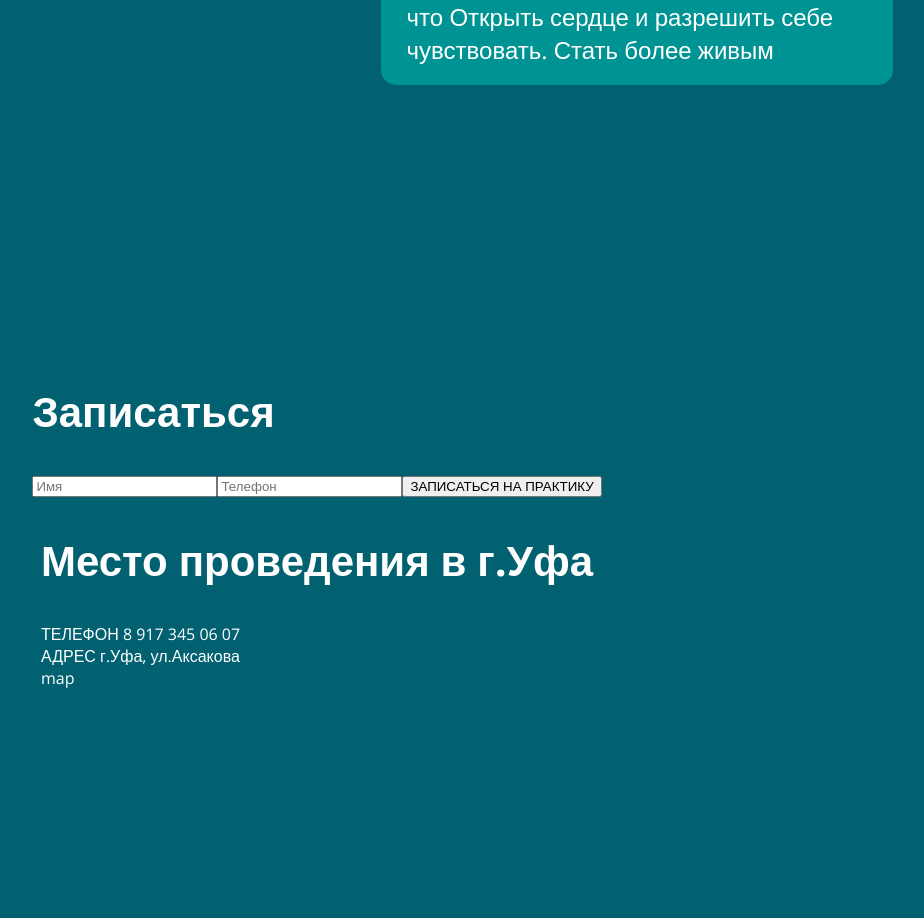
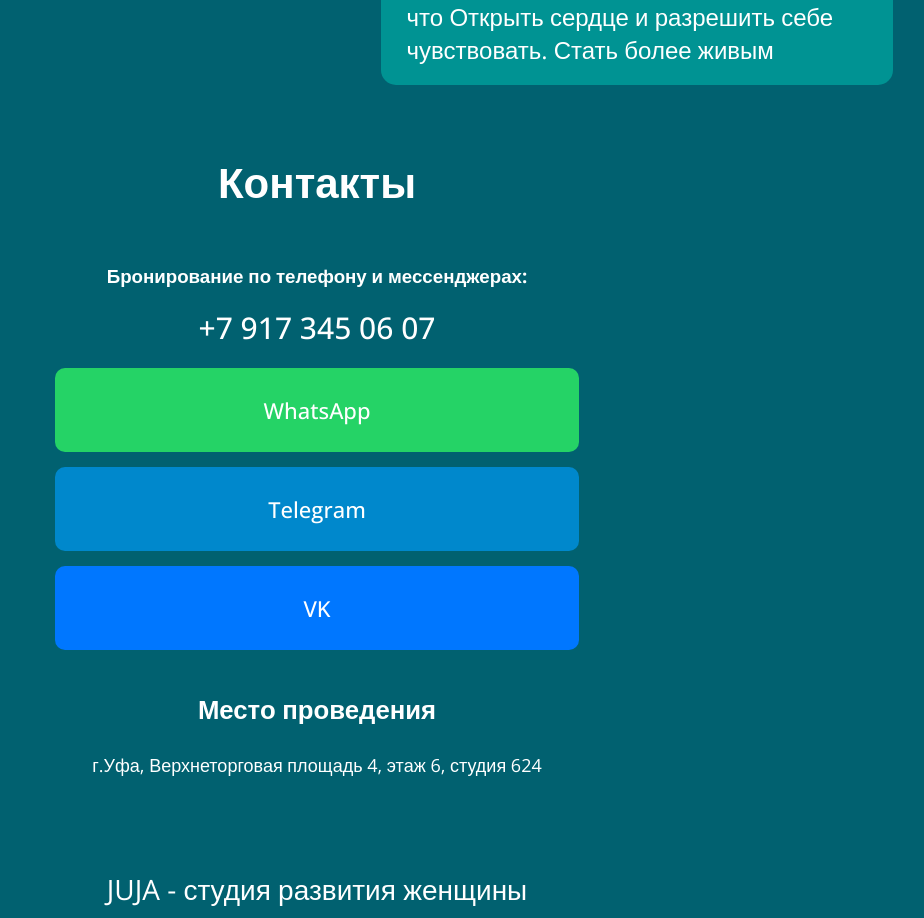
Before and after one commit to sschiglintsev/psiho-dobaykivanie, a React (Create React App) app: page / in a window 1280 px wide. Shown: the part 2282-3200 px from the top of the page, without its empty margins (323-1247 px from the left). Built offline with nearby package versions, Linux system fonts and the light colour scheme.

Commit message:
fix: contacts block add communications

```diff
--- a/src/Components/Contacts/Contacts.js
+++ b/src/Components/Contacts/Contacts.js
@@ -1,5 +1,5 @@
 import React from 'react';
-import style from "../BlockTwo/BlockTwo.module.css";
+import style from "./Contacts.module.css";
 
 export const Contacts = () => {
     return (
@@ -7,36 +7,56 @@ export const Contacts = () => {
             <div>
                 <div className={style.titlePage}>
                     <h2>
-                        Записаться
+                        Контакты
                     </h2>
                 </div>
-                <div>
-                    <input placeholder='Имя'/>
-                    <input placeholder='Телефон'/>
-                    <button>ЗАПИСАТЬСЯ НА ПРАКТИКУ</button>
-                </div>
-            </div>
-            <div>
-                <div className={style.titlePage}>
-                    <h2>
-                        Место проведения в г.Уфа
-                    </h2>
-                </div>
-                <div>
+                <div className={style.box}>
                     <div>
-                        <div>
-                            ТЕЛЕФОН
-                            8 917 345 06 07
+                        <h3>
+                            Бронирование по телефону и мессенджерах:
+                        </h3>
+                    </div>
+                    <div className={style.boxtel}>
+                        <a className={style.tel} href="tel:+74951234567">
+                            +7 917 345 06 07
+                        </a>
+                    </div>
+                    <div>
+                        <a target="_blank" className={style.communication} href="tel:+74951234567">
+                            <div className={style.box1}>
+                                WhatsApp
+                            </div>
+                        </a>
+                    </div>
+                    <div>
+                        <a target="_blank" className={style.communication} href="tel:+74951234567">
+                            <div className={style.box2}>
+                                Telegram
+                            </div>
+                        </a>
+                    </div>
+                    <div>
+                        <a target="_blank" className={style.communication} href="https://vk.com/jultava">
+                            <div className={style.box3}>
+                                VK
+                            </div>
+                        </a>
+                    </div>
+                    <div>
+                        <div className={style.boxPlaceTitle}>
+                            <h3>
+                                Место проведения
+                            </h3>
                         </div>
-                        <div>
-                            АДРЕС
-                            г.Уфа, ул.Аксакова
+                        <div className={style.boxPlaceText}>
+                            г.Уфа, Верхнеторговая площадь 4, этаж 6, студия 624
                         </div>
                     </div>
-                    <div>
-                        map
-                    </div>
                 </div>
+
+            </div>
+            <div className={style.boxFooter}>
+                JUJA - студия развития женщины
             </div>
         </div>
     );
--- /dev/null
+++ b/src/Components/Contacts/Contacts.module.css
@@ -0,0 +1,125 @@
+.blockOneContainer {
+    height: 100vh;
+    width: 100%;
+    color: white;
+    display: flex;
+    flex-direction: column;
+    align-items: center;
+    justify-content: space-between;
+}
+
+.titlePage {
+    display: flex;
+    flex-direction: column;
+    align-items: center;
+    justify-content: center;
+    font-size: 28px;
+    font-weight: 300;
+}
+
+.box {
+    display: flex;
+    flex-direction: column;
+    justify-content: center;
+    align-items: center;
+    width: 600px;
+
+}
+
+.box1 {
+    display: flex;
+    justify-content: center;
+    align-items: center;
+    background-color: #25d366;
+    border-radius: 10px;
+    padding: 12px;
+    margin-bottom: 15px;
+    font-size: 22px;
+    font-weight: 500;
+    cursor: pointer;
+    line-height: 1.2;
+    height: auto;
+    min-height: 60px;
+    width: 500px;
+
+}
+
+.box2 {
+    display: flex;
+    justify-content: center;
+    align-items: center;
+    background-color: #0088cc;
+    border-radius: 10px;
+    padding: 12px;
+    margin-bottom: 15px;
+    font-size: 22px;
+    font-weight: 500;
+    cursor: pointer;
+    line-height: 1.2;
+    height: auto;
+    min-height: 60px;
+    width: 500px;
+}
+
+.box3 {
+    display: flex;
+    justify-content: center;
+    align-items: center;
+    background-color: #0077FF;
+    border-radius: 10px;
+    padding: 12px;
+    margin-bottom: 15px;
+    font-size: 22px;
+    font-weight: 500;
+    cursor: pointer;
+    line-height: 1.2;
+    height: auto;
+    min-height: 60px;
+    width: 500px;
+}
+
+.communication {
+    color: white;
+    text-decoration: none;
+}
+
+.boxtel {
+    margin-bottom: 20px;
+}
+
+.tel {
+    color: white;
+    text-decoration: none;
+    font-size: 30px;
+    font-weight: 500;
+    cursor: pointer;
+    margin-bottom: 20px;
+}
+
+.boxPlaceTitle {
+    display: flex;
+    flex-direction: column;
+    align-items: center;
+    justify-content: center;
+    font-size: 22px;
+    font-weight: 300;
+}
+
+.boxPlaceText {
+    display: flex;
+    flex-direction: column;
+    align-items: center;
+    justify-content: center;
+    font-size: 18px;
+    font-weight: 200;
+}
+
+.boxFooter {
+    display: flex;
+    flex-direction: column;
+    align-items: center;
+    justify-content: center;
+    font-size: 28px;
+    font-weight: 100;
+    margin-bottom: 10px;
+}
```
